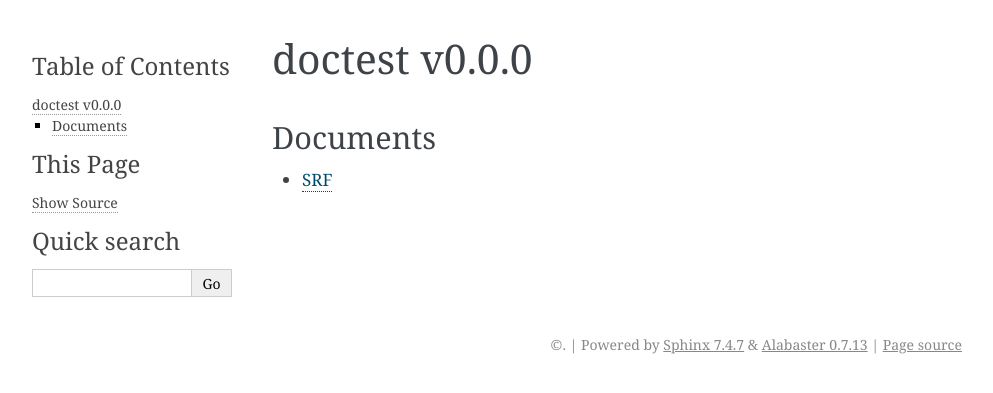
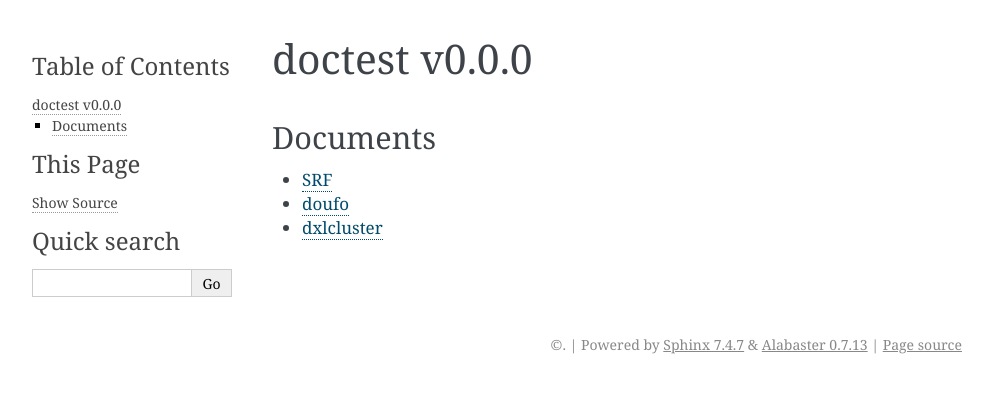
Before and after one commit to luxl/doctest, a Sphinx documentation site: the page built from docs/README.md, in a window 1280 px wide. Shown: the top 393 px of the page, without its empty margins (148-1141 px from the left). Built offline with Sphinx 7.4.7, drawn with Linux system fonts in a browser that asks for light colours.

Commit message:
Update README.md

```diff
--- a/docs/README.md
+++ b/docs/README.md
@@ -3,3 +3,5 @@
 Documents
 --------
 * [SRF](SRF.md)
+* [doufo](doufo.md)
+* [dxlcluster](dxlcluster.md)
```
